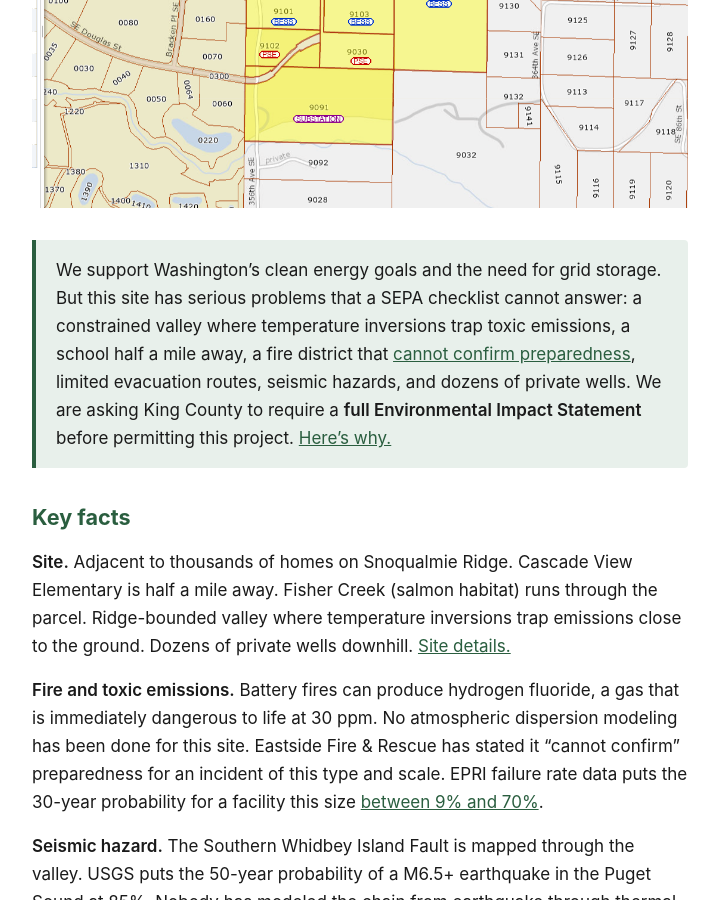
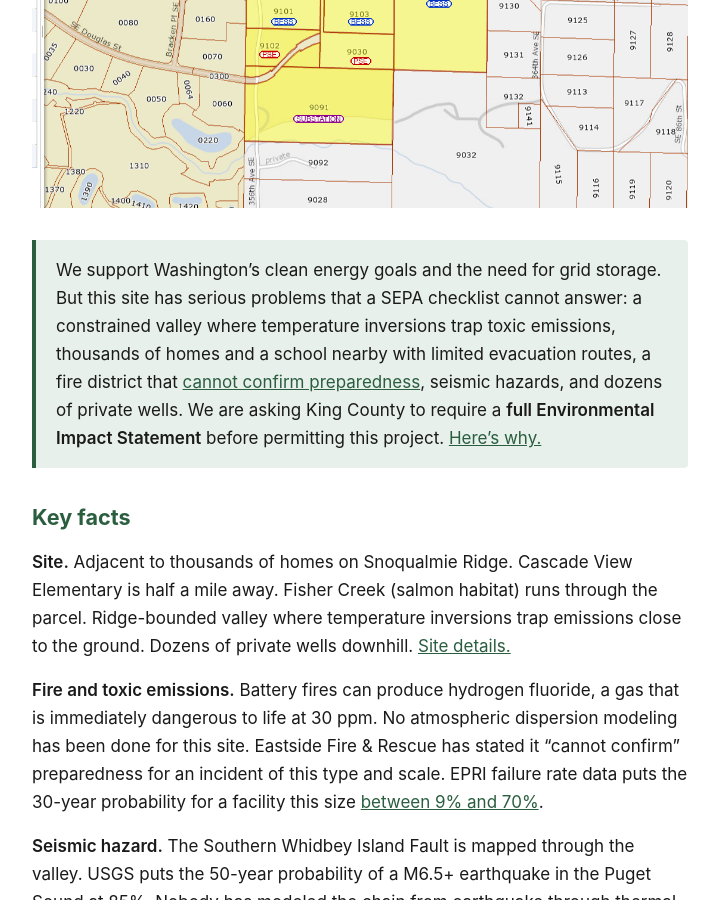
Before and after one commit to calef/cascadia-ridge-bess, a Jekyll site: the page built from index.md, in a window 1280 px wide and 900 px high, scrolled down 564 px. Shown: the whole window, without its empty margins (280-999 px from the left). Built offline with Jekyll 4.4.1, drawn with Linux system fonts in a browser that asks for light colours.

Commit message:
Deploy site 2026-04-11-123005

```diff
--- a/index.md
+++ b/index.md
@@ -8,7 +8,7 @@ title: "Cascadia Ridge BESS: Community Research"
 [![Annotated parcel map showing BESS parcels, PSE corridor, and Mt. Si substation](/assets/parcel-map-annotated.png)](/site-and-environment#parcels)
 
 <div class="callout" markdown="1">
-We support Washington's clean energy goals and the need for grid storage. But this site has serious problems that a SEPA checklist cannot answer: a constrained valley where temperature inversions trap toxic emissions, a school half a mile away, a fire district that [cannot confirm preparedness](/fire-risk#local-fire-district-cannot-confirm-preparedness), limited evacuation routes, seismic hazards, and dozens of private wells. We are asking King County to require a **full Environmental Impact Statement** before permitting this project. [Here's why.](/what-we-are-asking)
+We support Washington's clean energy goals and the need for grid storage. But this site has serious problems that a SEPA checklist cannot answer: a constrained valley where temperature inversions trap toxic emissions, thousands of homes and a school nearby with limited evacuation routes, a fire district that [cannot confirm preparedness](/fire-risk#local-fire-district-cannot-confirm-preparedness), seismic hazards, and dozens of private wells. We are asking King County to require a **full Environmental Impact Statement** before permitting this project. [Here's why.](/what-we-are-asking)
 </div>
 
 ## Key facts
```
